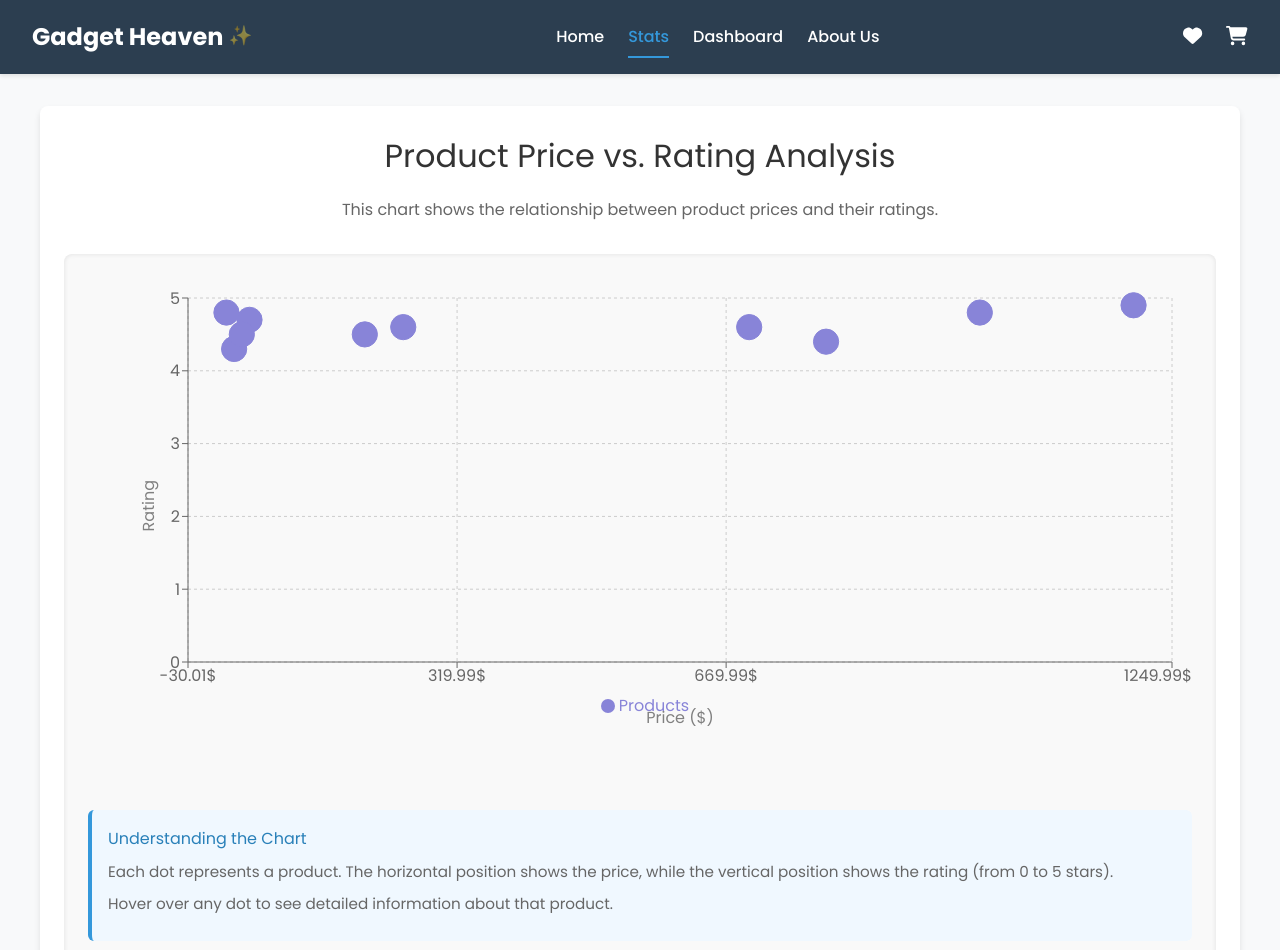
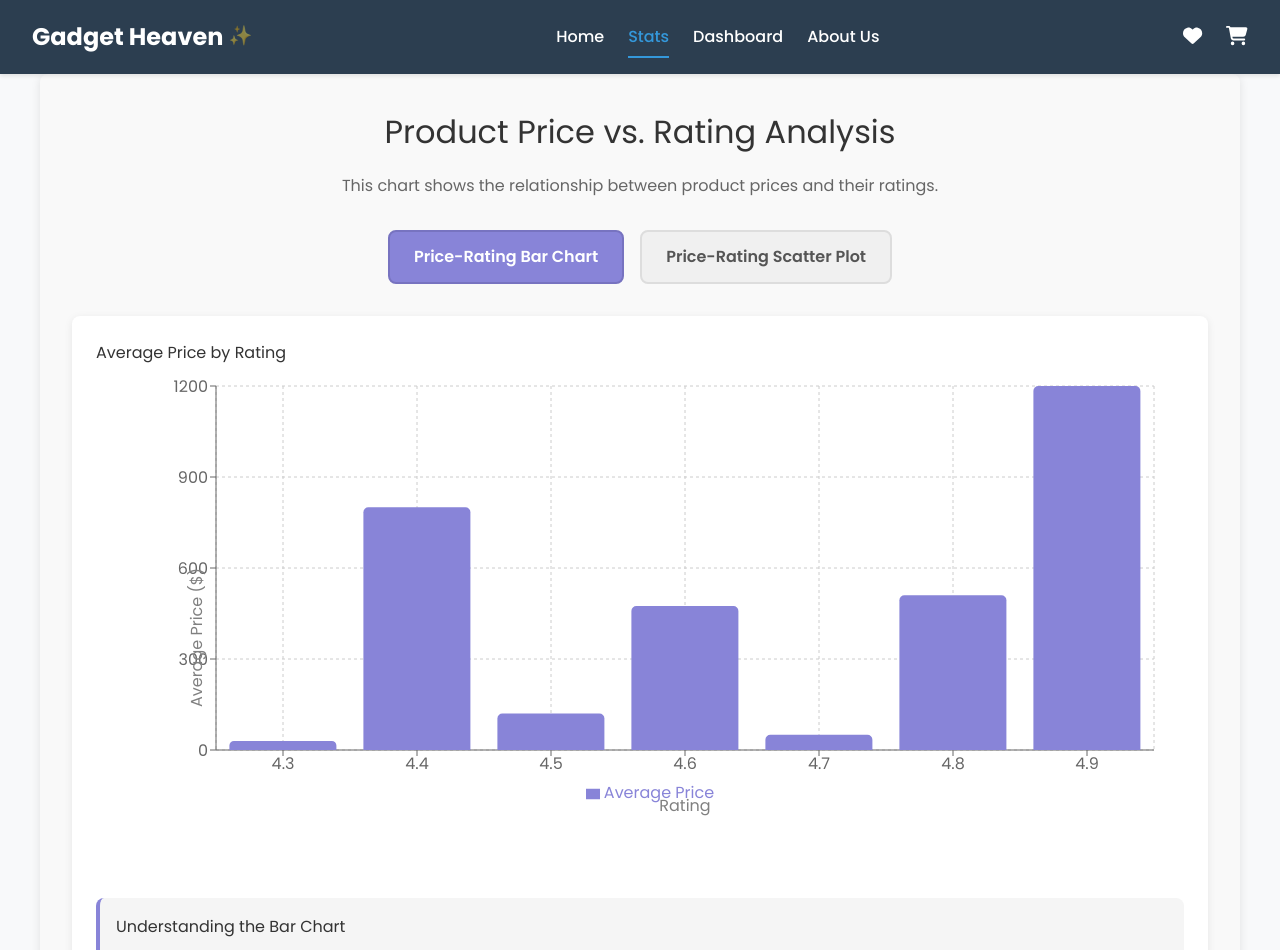
Before and after one commit to asifmahmud1047/B10-Assignment08-Gadget-Haven-, a React (Vite) app: page /stats in a window 1280 px wide. Shown: the top 950 px of the page. Built offline with nearby package versions, Linux system fonts and the light colour scheme.

Commit message:
updated dashboard

```diff
--- a/src/pages/Dashboard.jsx
+++ b/src/pages/Dashboard.jsx
@@ -288,7 +288,7 @@ function Dashboard() {
               <div className="purchase-section">
                 <button
                   className="purchase-button"
-                  disabled={cartItems.length === 0}
+                  disabled={!cartItems || cartItems.length === 0}
                   onClick={handlePurchase}
                 >
                   <FontAwesomeIcon icon={faCheck} /> Purchase
--- a/src/pages/Details.jsx
+++ b/src/pages/Details.jsx
@@ -150,8 +150,10 @@ function Details() {
 
         if (success) {
           console.log("Product successfully added to cart");
+          toast.success(`${product.product_title} added to cart!`);
         } else {
           console.log("Failed to add product to cart");
+          // Toast is already shown in the CartContext
         }
       } catch (error) {
         console.error("Error adding to cart:", error);
@@ -182,13 +184,17 @@ function Details() {
         if (success) {
           console.log("Product successfully added to wishlist");
           setInWishlist(true);
+          toast.success(`${product.product_title} added to wishlist!`);
         } else {
           console.log("Failed to add product to wishlist");
+          // Toast is already shown in the WishlistContext
         }
       } catch (error) {
         console.error("Error adding to wishlist:", error);
         toast.error("Failed to add item to wishlist. Please try again.");
       }
+    } else if (inWishlist) {
+      toast.info(`${product.product_title} is already in your wishlist!`);
     }
   };
 
--- a/src/pages/Stats.css
+++ b/src/pages/Stats.css
@@ -1,47 +1,103 @@
 .stats-container {
   max-width: 1200px;
-  margin: 2rem auto;
-  padding: 1.5rem;
-  background-color: #ffffff;
+  margin: 0 auto;
+  padding: 2rem;
+  background-color: #f9f9f9;
   border-radius: 8px;
-  box-shadow: 0 4px 6px rgba(0, 0, 0, 0.1);
+  box-shadow: 0 2px 10px rgba(0, 0, 0, 0.1);
 }
 
 .stats-container h1 {
+  text-align: center;
   color: #333;
   margin-bottom: 1rem;
   font-size: 2rem;
-  text-align: center;
 }
 
 .stats-container p {
+  text-align: center;
   color: #666;
   margin-bottom: 2rem;
-  text-align: center;
 }
 
 .chart-container {
-  background-color: #f9f9f9;
+  background-color: white;
   padding: 1.5rem;
   border-radius: 8px;
-  box-shadow: inset 0 0 5px rgba(0, 0, 0, 0.1);
+  box-shadow: 0 2px 8px rgba(0, 0, 0, 0.08);
+  margin-top: 1.5rem;
+}
+
+.chart-explanation {
+  margin-top: 2rem;
+  padding: 1rem;
+  background-color: #f5f5f5;
+  border-radius: 8px;
+  border-left: 4px solid #8884d8;
+}
+
+.chart-explanation h3 {
+  color: #333;
+  margin-bottom: 0.5rem;
+}
+
+.chart-explanation p {
+  text-align: left;
+  margin-bottom: 0.5rem;
+}
+
+.custom-tooltip {
+  background-color: rgba(255, 255, 255, 0.95);
+  border: 1px solid #ccc;
+  padding: 10px;
+  border-radius: 5px;
+  box-shadow: 0 2px 5px rgba(0, 0, 0, 0.1);
+}
+
+.tooltip-name {
+  font-weight: bold;
+  margin-bottom: 5px;
+  color: #333;
+}
+
+.tooltip-label {
+  font-weight: bold;
+  margin-bottom: 5px;
+  color: #333;
+}
+
+.tooltip-price {
+  color: #0066cc;
+  margin-bottom: 3px;
+}
+
+.tooltip-rating {
+  color: #ff9900;
+  margin-bottom: 3px;
+}
+
+.tooltip-category {
+  color: #666;
+  font-style: italic;
+}
+
+.tooltip-count {
+  color: #28a745;
+  font-weight: bold;
 }
 
 .loading {
-  text-align: center;
-  padding: 3rem;
-  font-size: 1.2rem;
-  color: #666;
   display: flex;
   flex-direction: column;
   align-items: center;
   justify-content: center;
+  padding: 3rem;
 }
 
 .loading-spinner {
-  border: 4px solid rgba(0, 0, 0, 0.1);
+  border: 4px solid #f3f3f3;
+  border-top: 4px solid #8884d8;
   border-radius: 50%;
-  border-top: 4px solid #3498db;
   width: 40px;
   height: 40px;
   animation: spin 1s linear infinite;
@@ -56,72 +112,65 @@
 .error-message {
   text-align: center;
   padding: 2rem;
-  color: #e74c3c;
-  background-color: #fdecea;
+  background-color: #fff0f0;
   border-radius: 8px;
-  margin: 2rem 0;
+  border-left: 4px solid #ff6b6b;
 }
 
-.custom-tooltip {
-  background-color: rgba(255, 255, 255, 0.95);
-  border: 1px solid #ccc;
-  border-radius: 6px;
-  padding: 10px 14px;
-  box-shadow: 0 2px 5px rgba(0, 0, 0, 0.15);
-  max-width: 300px;
+.error-message p:first-child {
+  color: #d32f2f;
+  font-weight: bold;
 }
 
-.tooltip-name {
-  font-weight: bold;
-  font-size: 1rem;
-  margin-bottom: 5px;
-  color: #333;
-  border-bottom: 1px solid #eee;
-  padding-bottom: 5px;
+.chart-selector {
+  display: flex;
+  justify-content: center;
+  gap: 1rem;
+  margin-bottom: 2rem;
 }
 
-.tooltip-price, .tooltip-rating, .tooltip-category {
-  margin: 3px 0;
-  font-size: 0.9rem;
+.chart-selector button {
+  padding: 0.75rem 1.5rem;
+  background-color: #f0f0f0;
+  border: 2px solid #ddd;
+  border-radius: 8px;
+  cursor: pointer;
+  font-weight: 600;
+  transition: all 0.2s ease;
   color: #555;
 }
 
-.tooltip-price {
-  color: #2980b9;
-  font-weight: 500;
+.chart-selector button:hover {
+  background-color: #e8e8e8;
+  border-color: #ccc;
 }
 
-.tooltip-rating {
-  color: #e67e22;
-  font-weight: 500;
+.chart-selector button.active {
+  background-color: #8884d8;
+  border-color: #7773c0;
+  color: white;
 }
 
-.chart-explanation {
-  margin-top: 2rem;
-  padding: 1rem;
-  background-color: #f0f8ff;
-  border-radius: 6px;
-  border-left: 4px solid #3498db;
-}
-
-.chart-explanation h3 {
-  color: #2980b9;
-  margin-bottom: 0.5rem;
-}
-
-.chart-explanation p {
-  text-align: left;
-  margin-bottom: 0.5rem;
-  font-size: 0.95rem;
-}
-
+/* Responsive adjustments */
 @media (max-width: 768px) {
   .stats-container {
     padding: 1rem;
-    margin: 1rem;
+  }
+
+  .stats-container h1 {
+    font-size: 1.5rem;
   }
 
   .chart-container {
-    padding: 0.5rem;
+    padding: 1rem;
+  }
+
+  .chart-selector {
+    flex-direction: column;
+    gap: 0.5rem;
+  }
+
+  .chart-selector button {
+    width: 100%;
   }
 }
--- a/src/pages/Stats.jsx
+++ b/src/pages/Stats.jsx
@@ -2,23 +2,27 @@ import { useEffect, useState } from "react";
 import PropTypes from "prop-types";
 import { Helmet } from "react-helmet-async";
 import {
-  ScatterChart,
-  Scatter,
+  BarChart,
+  Bar,
   XAxis,
   YAxis,
   CartesianGrid,
   Tooltip,
   Legend,
   ResponsiveContainer,
-  ZAxis,
-  Label
+  Label,
+  ScatterChart,
+  Scatter,
+  ZAxis
 } from "recharts";
 import "./Stats.css";
 
 const Stats = () => {
-  const [products, setProducts] = useState([]);
+  const [barChartData, setBarChartData] = useState([]);
+  const [scatterData, setScatterData] = useState([]);
   const [loading, setLoading] = useState(true);
   const [error, setError] = useState(null);
+  const [activeChart, setActiveChart] = useState("bar");
 
   useEffect(() => {
     // Fetch products data
@@ -30,15 +34,45 @@ const Stats = () => {
         return response.json();
       })
       .then((data) => {
-        // Format data for the chart
-        const formattedData = data.map((product) => ({
-          x: product.price, // Price on X-axis
-          y: product.rating, // Rating on Y-axis
-          z: 200, // Size of the dot
+        console.log("Fetched products:", data.length);
+
+        // Process data for bar chart - group by rating
+        const ratingGroups = {};
+        data.forEach(product => {
+          const rating = product.rating.toFixed(1);
+          if (!ratingGroups[rating]) {
+            ratingGroups[rating] = {
+              rating: parseFloat(rating),
+              count: 0,
+              avgPrice: 0,
+              totalPrice: 0
+            };
+          }
+          ratingGroups[rating].count += 1;
+          ratingGroups[rating].totalPrice += product.price;
+        });
+
+        // Calculate average price for each rating group
+        const barData = Object.values(ratingGroups).map(group => ({
+          rating: group.rating,
+          avgPrice: group.totalPrice / group.count,
+          count: group.count
+        }));
+
+        // Sort by rating
+        barData.sort((a, b) => a.rating - b.rating);
+        setBarChartData(barData);
+
+        // Format data for scatter chart
+        const scatterChartData = data.map((product) => ({
+          x: product.price,
+          y: product.rating,
+          z: 200,
           name: product.product_title,
           category: product.category,
         }));
-        setProducts(formattedData);
+        setScatterData(scatterChartData);
+
         setLoading(false);
       })
       .catch((error) => {
@@ -48,14 +82,29 @@ const Stats = () => {
       });
   }, []);
 
-  // Custom tooltip to display product details on hover
-  const CustomTooltip = ({ active, payload }) => {
+  // Custom tooltip for bar chart
+  const BarChartTooltip = ({ active, payload }) => {
+    if (active && payload && payload.length) {
+      const data = payload[0].payload;
+      return (
+        <div className="custom-tooltip">
+          <p className="tooltip-label">Rating: {data.rating}</p>
+          <p className="tooltip-price">Average Price: ${data.avgPrice.toFixed(2)}</p>
+          <p className="tooltip-count">Products: {data.count}</p>
+        </div>
+      );
+    }
+    return null;
+  };
+
+  // Custom tooltip for scatter chart
+  const ScatterChartTooltip = ({ active, payload }) => {
     if (active && payload && payload.length) {
       const data = payload[0].payload;
       return (
         <div className="custom-tooltip">
           <p className="tooltip-name">{data.name}</p>
-          <p className="tooltip-price">Price: ${data.x}</p>
+          <p className="tooltip-price">Price: ${data.x.toFixed(2)}</p>
           <p className="tooltip-rating">Rating: {data.y}/5</p>
           <p className="tooltip-category">Category: {data.category}</p>
         </div>
@@ -64,8 +113,21 @@ const Stats = () => {
     return null;
   };
 
-  // Add PropTypes for CustomTooltip
-  CustomTooltip.propTypes = {
+  // Add PropTypes for tooltips
+  BarChartTooltip.propTypes = {
+    active: PropTypes.bool,
+    payload: PropTypes.arrayOf(
+      PropTypes.shape({
+        payload: PropTypes.shape({
+          rating: PropTypes.number,
+          avgPrice: PropTypes.number,
+          count: PropTypes.number
+        })
+      })
+    )
+  };
+
+  ScatterChartTooltip.propTypes = {
     active: PropTypes.bool,
     payload: PropTypes.arrayOf(
       PropTypes.shape({
@@ -87,6 +149,21 @@ const Stats = () => {
       <h1>Product Price vs. Rating Analysis</h1>
       <p>This chart shows the relationship between product prices and their ratings.</p>
 
+      <div className="chart-selector">
+        <button
+          className={activeChart === "bar" ? "active" : ""}
+          onClick={() => setActiveChart("bar")}
+        >
+          Price-Rating Bar Chart
+        </button>
+        <button
+          className={activeChart === "scatter" ? "active" : ""}
+          onClick={() => setActiveChart("scatter")}
+        >
+          Price-Rating Scatter Plot
+        </button>
+      </div>
+
       {loading ? (
         <div className="loading">
           <div className="loading-spinner"></div>
@@ -99,6 +176,55 @@ const Stats = () => {
         </div>
       ) : (
         <div className="chart-container">
+          {activeChart === "bar" ? (
+            <>
+              <h2>Average Price by Rating</h2>
+              <ResponsiveContainer width="100%" height={500}>
+                <BarChart
+                  data={barChartData}
+                  margin={{
+                    top: 20,
+                    right: 30,
+                    left: 60,
+                    bottom: 60,
+                  }}
+                >
+                  <CartesianGrid strokeDasharray="3 3" />
+                  <XAxis
+                    dataKey="rating"
+                    label={{
+                      value: 'Rating',
+                      position: 'bottom',
+                      offset: 20
+                    }}
+                  />
+                  <YAxis
+                    label={{
+                      value: 'Average Price ($)',
+                      angle: -90,
+                      position: 'left',
+                      offset: -40
+                    }}
+                  />
+                  <Tooltip content={<BarChartTooltip />} />
+                  <Legend />
+                  <Bar
+                    dataKey="avgPrice"
+                    name="Average Price"
+                    fill="#8884d8"
+                    radius={[5, 5, 0, 0]}
+                  />
+                </BarChart>
+              </ResponsiveContainer>
+              <div className="chart-explanation">
+                <h3>Understanding the Bar Chart</h3>
+                <p>This chart shows the average price of products for each rating level. Higher bars indicate higher average prices.</p>
+                <p>Hover over any bar to see detailed information about that rating group.</p>
+              </div>
+            </>
+          ) : (
+            <>
+              <h2>Price vs. Rating Scatter Plot</h2>
               <ResponsiveContainer width="100%" height={500}>
                 <ScatterChart
                   margin={{
@@ -128,11 +254,11 @@ const Stats = () => {
                     <Label value="Rating" angle={-90} position="left" offset={-20} />
                   </YAxis>
                   <ZAxis type="number" dataKey="z" range={[100, 500]} />
-              <Tooltip content={<CustomTooltip />} />
+                  <Tooltip content={<ScatterChartTooltip />} />
                   <Legend />
                   <Scatter
                     name="Products"
-                data={products}
+                    data={scatterData}
                     fill="#8884d8"
                     shape="circle"
                     strokeWidth={1}
@@ -141,10 +267,12 @@ const Stats = () => {
                 </ScatterChart>
               </ResponsiveContainer>
               <div className="chart-explanation">
-            <h3>Understanding the Chart</h3>
+                <h3>Understanding the Scatter Plot</h3>
                 <p>Each dot represents a product. The horizontal position shows the price, while the vertical position shows the rating (from 0 to 5 stars).</p>
                 <p>Hover over any dot to see detailed information about that product.</p>
               </div>
+            </>
+          )}
         </div>
       )}
     </div>
```
Also changed, not shown: src/context/CartContext.jsx (+28 -10 lines), src/context/WishlistContext.jsx (+38 -15 lines). Lines whose indentation alone changed are shown as unchanged.
